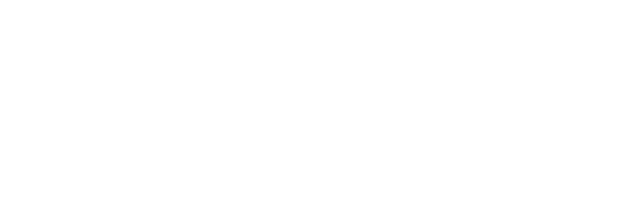
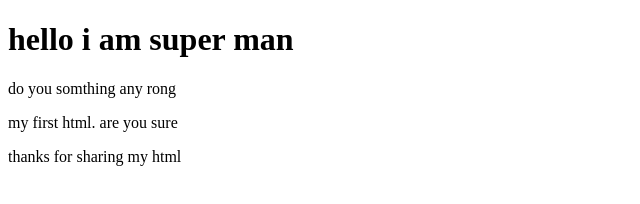
Before and after one commit to alihaydarc/my-third-repo, a plain HTML site: page index.html in a window 1280 px wide. Shown: the whole page, without its empty margins (0-640 px from the left). Drawn offline with Linux system fonts and the light colour scheme.

Commit message:
super express

```diff
--- a/index.html
+++ b/index.html
@@ -7,6 +7,9 @@
     <title>my-third github repo</title>
 </head>
 <body>
-
+    <h1>hello i am super man</h1>
+    <p>do you somthing any rong</p>
+    <P>my first html. are you sure</P>
+    <p>thanks for sharing my html</p>
 </body>
 </html>
```
